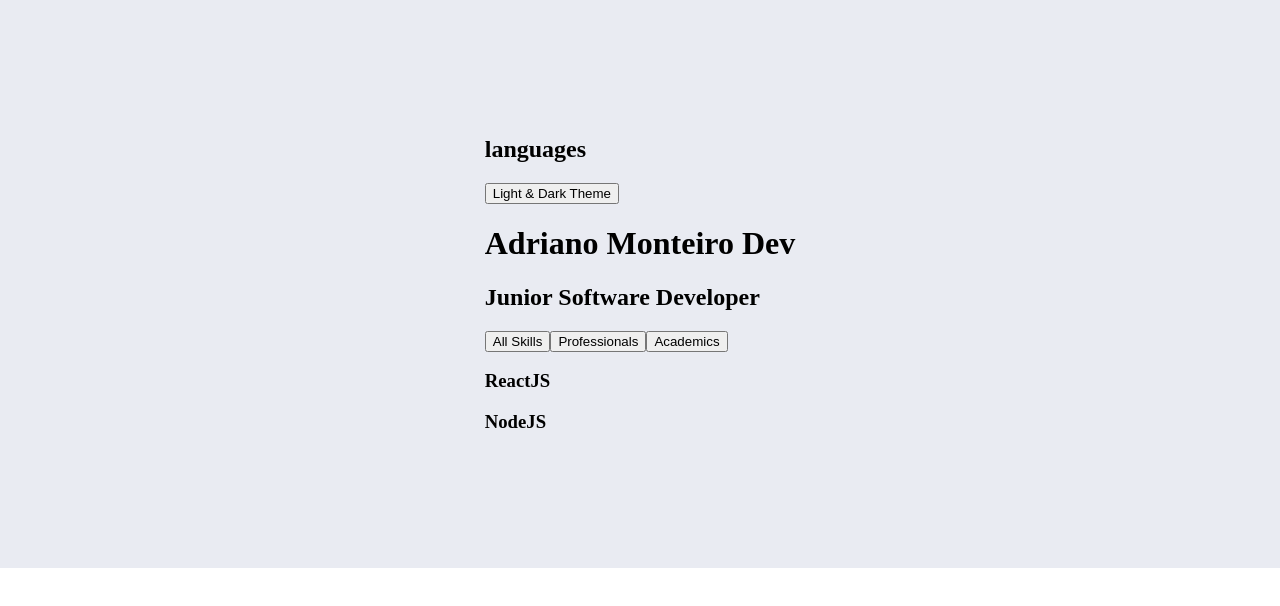
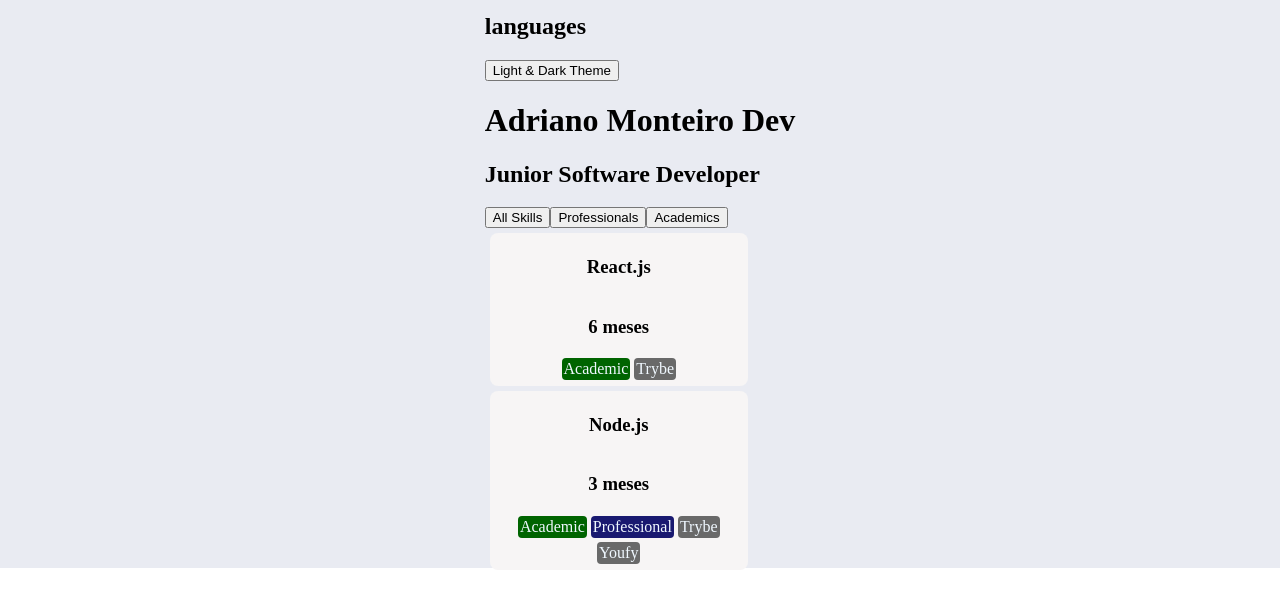
Before and after one commit to adrianomonteiroweb/adrianomonteirodev, a React (Create React App) app in the folder packages/client/: page / in a window 1280 px wide. Shown: the top 606 px of the page. Built offline with nearby package versions, Linux system fonts and the light colour scheme.

Commit message:
feat: implement cards skills

```diff
--- /dev/null
+++ b/packages/client/src/data/skillsData.json
@@ -0,0 +1,14 @@
+[
+  {
+    "at": ["Trybe"],
+    "skill": "React.js",
+    "time_experience": 6,
+    "types": ["Academic"]
+  },
+  {
+    "at": ["Trybe", "Youfy"],
+    "skill": "Node.js",
+    "time_experience": 3,
+    "types": ["Academic", "Professional"]
+  }
+]
--- a/packages/client/src/pages/skills/Skills.jsx
+++ b/packages/client/src/pages/skills/Skills.jsx
@@ -1,4 +1,6 @@
+import Card from './card-component/Card';
 import FilterSkills from './skills-components/FilterSkills';
+import skillsData from '../../data/skillsData.json';
 
 export default function Skills() {
   return (
@@ -7,12 +9,14 @@ export default function Skills() {
       <h2>Junior Software Developer</h2>
       <FilterSkills />
       <div className='cards-skills-div'>
-        <div className='card'>
-          <h3>ReactJS</h3>
-        </div>
-        <div className='card'>
-          <h3>NodeJS</h3>
-        </div>
+        {skillsData.map(({ skill, time_experience, types, at }) => (
+          <Card
+            skill={skill}
+            time_experience={time_experience}
+            types={types}
+            at={at}
+          />
+        ))}
       </div>
     </div>
   );
--- /dev/null
+++ b/packages/client/src/pages/skills/card-component/Card.jsx
@@ -0,0 +1,18 @@
+import './card.css';
+
+export default function Card({ skill, time_experience, types, at }) {
+  return (
+    <div className='card'>
+      <h3>{skill}</h3>
+      <h3>{time_experience} meses</h3>
+      <div className='tags'>
+        {types.map((type) => (
+          <span className={`types ${type}`}>{type}</span>
+        ))}
+        {at.map((at) => (
+          <span className={`at ${at}`}>{at}</span>
+        ))}
+      </div>
+    </div>
+  );
+}
--- /dev/null
+++ b/packages/client/src/pages/skills/card-component/card.css
@@ -0,0 +1,41 @@
+.card {
+  align-items: center;
+  background-color: rgb(247, 245, 245);
+  border-radius: 8px;
+  display: flex;
+  flex-direction: column;
+  justify-content: center;
+  margin: 5px;
+  padding: 4px;
+  width: 250px;
+}
+
+.card .tags {
+  display: flex;
+  flex-direction: row;
+  flex-wrap: wrap;
+  justify-content: center;
+}
+
+.tags .types {
+  border-radius: 4px;
+  color: aliceblue;
+  margin: 2px;
+  padding: 2px;
+}
+
+.types.Academic {
+  background-color: darkgreen;
+}
+
+.types.Professional {
+  background-color: midnightblue;
+}
+
+.tags .at {
+  background-color: dimgray;
+  border-radius: 4px;
+  color: aliceblue;
+  margin: 2px;
+  padding: 2px;
+}
```
